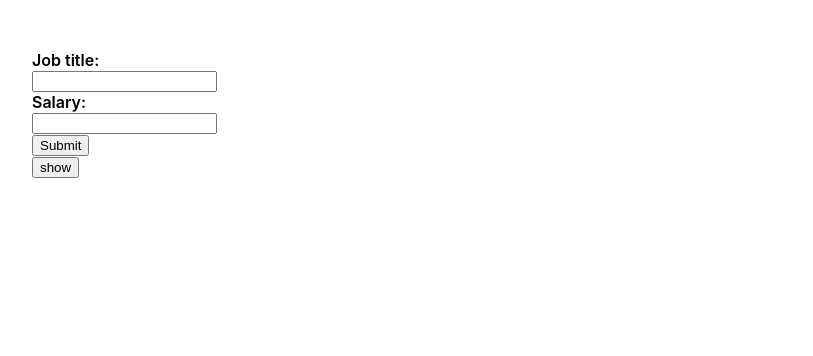
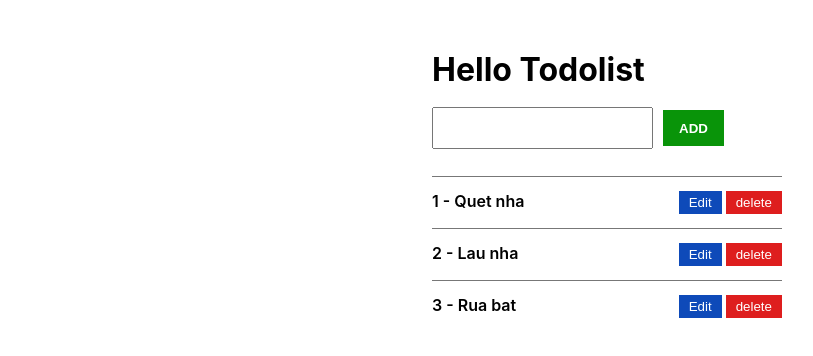
Before and after one commit to Nguyenbakhoa-sacly/hoidanit, a React (Create React App) app: page / in a window 1280 px wide. Shown: the top 356 px of the page, without its empty margins (68-881 px from the left). Built offline with nearby package versions, Linux system fonts and the light colour scheme.

Commit message:
todoList

```diff
--- a/package.json
+++ b/package.json
@@ -12,6 +12,7 @@
     "react-dom": "^18.2.0",
     "react-router-dom": "^6.11.2",
     "react-scripts": "5.0.1",
+    "react-toastify": "^9.1.3",
     "sass": "^1.62.1",
     "web-vitals": "^2.1.4"
   },
--- a/src/views/App.js
+++ b/src/views/App.js
@@ -1,13 +1,33 @@
+
+import { ToastContainer, toast } from 'react-toastify';
+import 'react-toastify/dist/ReactToastify.css';
 
 import './App.module.scss';
 import styles from './App.module.scss';
 import classNames from 'classnames/bind';
 import MyComponent from './example';
+import ListTodo from './todos/ListTodo';
 const cx = classNames.bind(styles);
 function App() {
   return (
     <div className={cx('app')}>
-      <MyComponent/>
+      <ListTodo/>
+
+
+      <ToastContainer
+          position="top-right"
+          autoClose={5000}
+          hideProgressBar={false}
+          newestOnTop={false}
+          closeOnClick
+          rtl={false}
+          pauseOnFocusLoss
+          draggable
+          pauseOnHover
+          theme="light"
+      />
+{/* Same as */}
+<ToastContainer />
     </div>
   );
 }
--- a/src/views/App.module.scss
+++ b/src/views/App.module.scss
@@ -1,3 +1,4 @@
 .app{
   font-weight: 600;
+
 }
--- a/src/views/example/AddComponent.js
+++ b/src/views/example/AddComponent.js
@@ -29,6 +29,7 @@ class AddComponent extends React.Component {
             title:this.state.title,
             salary:this.state.salary
         })
+
         this.setState({
             title:"",
             salary:""
--- a/src/views/example/ChildComponent.js
+++ b/src/views/example/ChildComponent.js
@@ -9,11 +9,13 @@ class ChildComponent extends React.Component {
     state = {
         showJobs: false,
     }
+
     handleShowHide= ()=>{
         this.setState({
             showJobs: !this.state.showJobs
         })
     }
+
     handleDelte =(job) => {
         this.props.deleteJob(job)
 
@@ -23,6 +25,7 @@ class ChildComponent extends React.Component {
 
         let { arrjobs } = this.props;
         let {showJobs} = this.state
+
         return(
             <>
             {showJobs ?
--- a/src/views/example/index.js
+++ b/src/views/example/index.js
@@ -30,6 +30,7 @@ class MyComponent extends React.Component {
             arrjobs: currentJobs
         })
     }
+
     render() {
         return(
             <>
--- /dev/null
+++ b/src/views/todos/AddTodoList.js
@@ -0,0 +1,54 @@
+
+import React from 'react';
+import { toast } from 'react-toastify';
+import 'react-toastify/dist/ReactToastify.css';
+import styles from './Todolist.module.scss'
+import classNames from 'classnames/bind';
+
+const cx = classNames.bind(styles);
+class AddTodoList extends React.Component {
+
+    state = {
+        title:''
+    }
+    handleTodoChange= (e)=>{
+        this.setState({
+            title: e.target.value
+
+        })
+
+    }
+
+    handleAdd =()=>{
+
+        if(!this.state.title){
+            toast.warning("Bạn chưa điền thông tin!");
+            return;
+        }
+        toast.success("Thành công!");
+        this.props.addNewTodo(
+            {
+                id:Math.floor(Math.random() * 1001 ).toString(),
+                title: this.state.title
+            }
+        )
+        this.setState({title:''})
+    }
+    render() {
+        return(
+            <>
+                <div className={cx('container')}>
+                    <input
+                        className={cx('todo_input')}
+                        type="text"
+                        value={this.state.title}
+                        onChange={(e)=> this.handleTodoChange(e)}
+                    />
+                    <button onClick={()=> this.handleAdd()} className={cx('btn_add')}>ADD</button>
+                </div>
+            </>
+        )
+    }
+}
+
+export default AddTodoList
--- /dev/null
+++ b/src/views/todos/ListTodo.js
@@ -0,0 +1,129 @@
+
+import React from 'react';
+import classNames from 'classnames/bind';
+import styles from './Todolist.module.scss'
+import AddTodoList from './AddTodoList';
+import { toast } from 'react-toastify';
+
+
+const cx = classNames.bind(styles)
+class ListTodo extends React.Component {
+    state={
+        todolist:[
+            {id:'1', title:'Quet nha'},
+            {id:'2', title:'Lau nha'},
+            {id:'3', title:'Rua bat'},
+        ],
+        editTodo:{
+
+        }
+    }
+    //add
+    addNewTodo = (todo)=>{
+        this.setState({
+            todolist: [...this.state.todolist, todo]
+        })
+    }
+    //delete
+    handleDelete =(todo)=>{
+        let currentTodo = this.state.todolist
+        currentTodo = currentTodo.filter(item=>item.id !== todo.id)
+        this.setState({
+            todolist: currentTodo
+        })
+        toast.success('Xóa thành công!')
+    }
+    //edit
+    handleEdit= (todo) => {
+        let {editTodo, todolist} = this.state;
+        let isEmptyObj = Object.keys(editTodo).length === 0;
+        if(isEmptyObj === false && editTodo.id === todo.id) {
+
+            let todoListCopy =[...todolist]
+
+            // //Find index of specific object using findIndex method.
+            let objIndex = todoListCopy.findIndex((item => item.id === todo.id));
+
+            // //Log object to Console.
+            // console.log("Before update: ", myArray[objIndex])
+
+            // //Update object's name property.
+            todoListCopy[objIndex].title = editTodo.title;
+
+            this.setState({
+                todolist: todoListCopy,
+                editTodo:''
+            })
+            toast.success('Cập nhật thành công!')
+            return ;
+        }
+            this.setState({
+                editTodo: todo
+            })
+
+    }
+    handleOnchangeEdit=(e)=>{
+        let editTodoCopy = {...this.state.editTodo}
+        editTodoCopy.title = e.target.value;
+        this.setState({
+            editTodo: editTodoCopy
+        })
+    }
+    render() {
+        let { todolist, editTodo} = this.state
+        let isEmptyObj = Object.keys(editTodo).length === 0;
+        console.log(isEmptyObj)
+
+        return (
+            <div className={cx('wapper')}>
+                    <h1>Hello Todolist</h1>
+                    <AddTodoList
+                        addNewTodo ={this.addNewTodo}
+                    />
+                    <div className={cx('list_todo')}>
+                        {
+                            todolist.map((item, index)=>{
+                                return(
+                                    <div key={item.id} className={cx('list_todo-item')}>
+                                        {
+                                            isEmptyObj === true  ?
+                                            <span>{index + 1} - {item.title}</span>
+                                            :
+                                            <>
+                                            { editTodo.id === item.id ?
+                                                <span>
+                                                    {index + 1} -
+                                                    <input
+                                                        className={cx('input_edit')}
+                                                        value={editTodo.title}
+                                                        onChange={(e)=> this.handleOnchangeEdit(e)}
+                                                    />
+                                                </span>
+                                                :
+                                                <span>{index + 1} - {item.title}</span>
+                                            }
+                                            </>
+                                        }
+                                        <div>
+                                            <button
+                                                onClick={()=> this.handleEdit(item)}
+                                                className={cx('btn_edit-todo')}>
+                                                {
+                                                isEmptyObj === false && editTodo.id === item.id ?
+                                                    'Save':'Edit'
+                                                }
+                                            </button>
+                                            <button  onClick={()=> this.handleDelete(item)}
+                                                className={cx('btn_delete-todo')}>delete</button>
+                                        </div>
+                                    </div>
+                                )
+                            })
+                        }
+                    </div>
+            </div>
+        )
+    }
+}
+
+export default  ListTodo
--- /dev/null
+++ b/src/views/todos/Todolist.module.scss
@@ -0,0 +1,62 @@
+.wapper{
+    margin-left: 500px;
+    margin-top: 50px;
+
+    .container{
+        height: 36px;
+        display: flex;
+        align-items: center;
+        margin-bottom: 30px;
+
+        .todo_input{
+            margin-right: 10px;
+            padding-left: 8px;
+            height: 100%;
+            font-size: 16px;
+            outline: none;
+        }
+        .btn_add{
+            height: 36px;
+            padding: 3px 16px;
+            background-color: rgb(9, 148, 9);
+            color: white;
+            border: none;
+            font-weight: 600;
+            align-items: center;
+            cursor: pointer;
+        }
+    }
+    .list_todo{
+        width: 350px;
+
+        .list_todo-item{
+            padding: 14px 0;
+
+            border-top: 1px solid #777777;
+            width:100% ;
+            display: flex;
+            justify-content: space-between;
+
+            .btn_edit-todo{
+                margin-right: 4px;
+                border: none;
+                color: white;
+                background-color: rgb(14, 74, 185) ;
+                padding: 4px 10px;
+                cursor: pointer;
+            }
+
+            .btn_delete-todo{
+                background-color: rgb(222, 30, 30);
+                color: white;
+                border: none;
+                padding: 4px 10px;
+                cursor: pointer;
+            }
+            .input_edit{
+                font-weight: 600;
+                padding: 4px 0 4px 4px;
+            }
+        }
+    }
+}
```
Also changed, not shown: 1 other file (tests, documents, lock files or other folders).
